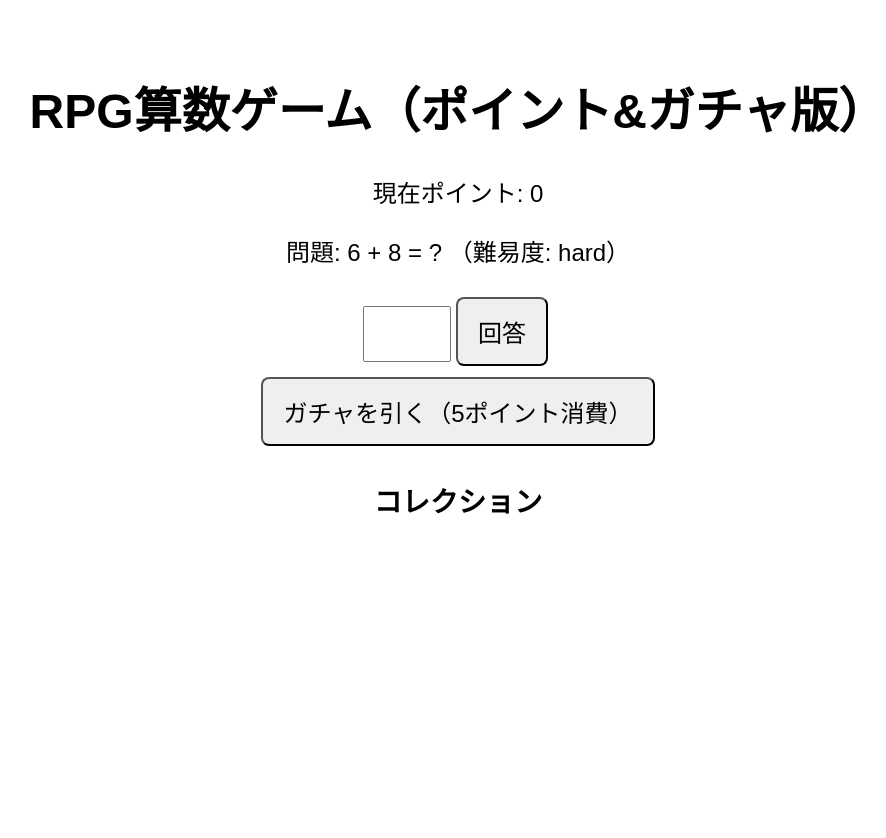
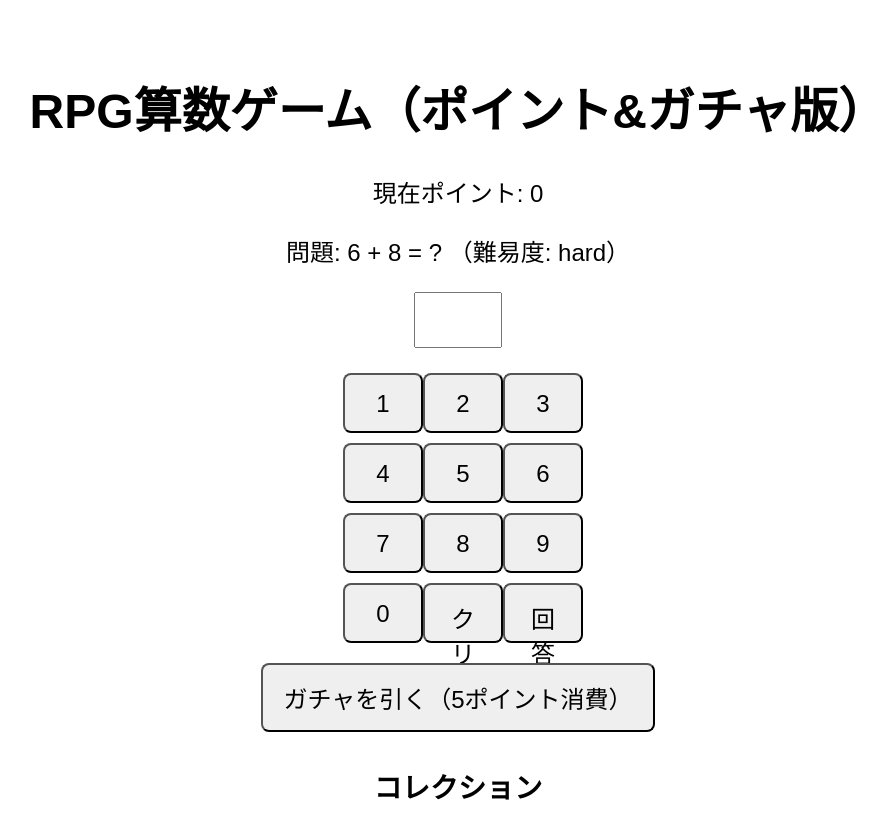
Before and after one commit to kotani6053/manaho0610, a React (Vite) app: page / in a window 1280 px wide. Shown: the top 838 px of the page, without its empty margins (182-1068 px from the left). Before the commit the page ends 800 px from the top, so only its background shows below. Built offline with nearby package versions, Linux system fonts and the light colour scheme; the HTML template or start-up script is replaced by a standard one.

Commit message:
Update Question.jsx

```diff
--- a/src/components/Question.jsx
+++ b/src/components/Question.jsx
@@ -3,8 +3,8 @@ import React, { useState, useEffect } from 'react';
 function Question({ onCorrect }) {
   const [a, setA] = useState(0);
   const [b, setB] = useState(0);
+  const [difficulty, setDifficulty] = useState('easy');
   const [answer, setAnswer] = useState('');
-  const [difficulty, setDifficulty] = useState('easy');
 
   useEffect(() => {
     const diff = Math.random() < 0.5 ? 'easy' : Math.random() < 0.5 ? 'normal' : 'hard';
@@ -15,9 +15,17 @@ function Question({ onCorrect }) {
     setAnswer('');
   }, [onCorrect]);
 
-  const checkAnswer = () => {
+  const handleClick = (num) => {
+    setAnswer(answer + num);
+  };
+
+  const handleClear = () => {
+    setAnswer('');
+  };
+
+  const handleSubmit = () => {
     if (parseInt(answer) === a + b) {
-      let pts = difficulty === 'easy' ? 1 : difficulty === 'normal' ? 3 : 5;
+      const pts = difficulty === 'easy' ? 1 : difficulty === 'normal' ? 3 : 5;
       onCorrect(pts);
     } else {
       alert('不正解！');
@@ -27,8 +35,16 @@ function Question({ onCorrect }) {
   return (
     <div>
       <p>問題: {a} + {b} = ? （難易度: {difficulty}）</p>
-      <input type="number" value={answer} onChange={(e) => setAnswer(e.target.value)} />
-      <button onClick={checkAnswer}>回答</button>
+      <div>
+        <input type="text" value={answer} readOnly />
+      </div>
+      <div className="calculator">
+        {[1,2,3,4,5,6,7,8,9,0].map((n) => (
+          <button key={n} onClick={() => handleClick(n.toString())}>{n}</button>
+        ))}
+        <button onClick={handleClear}>クリア</button>
+        <button onClick={handleSubmit}>回答</button>
+      </div>
     </div>
   );
 }
```
